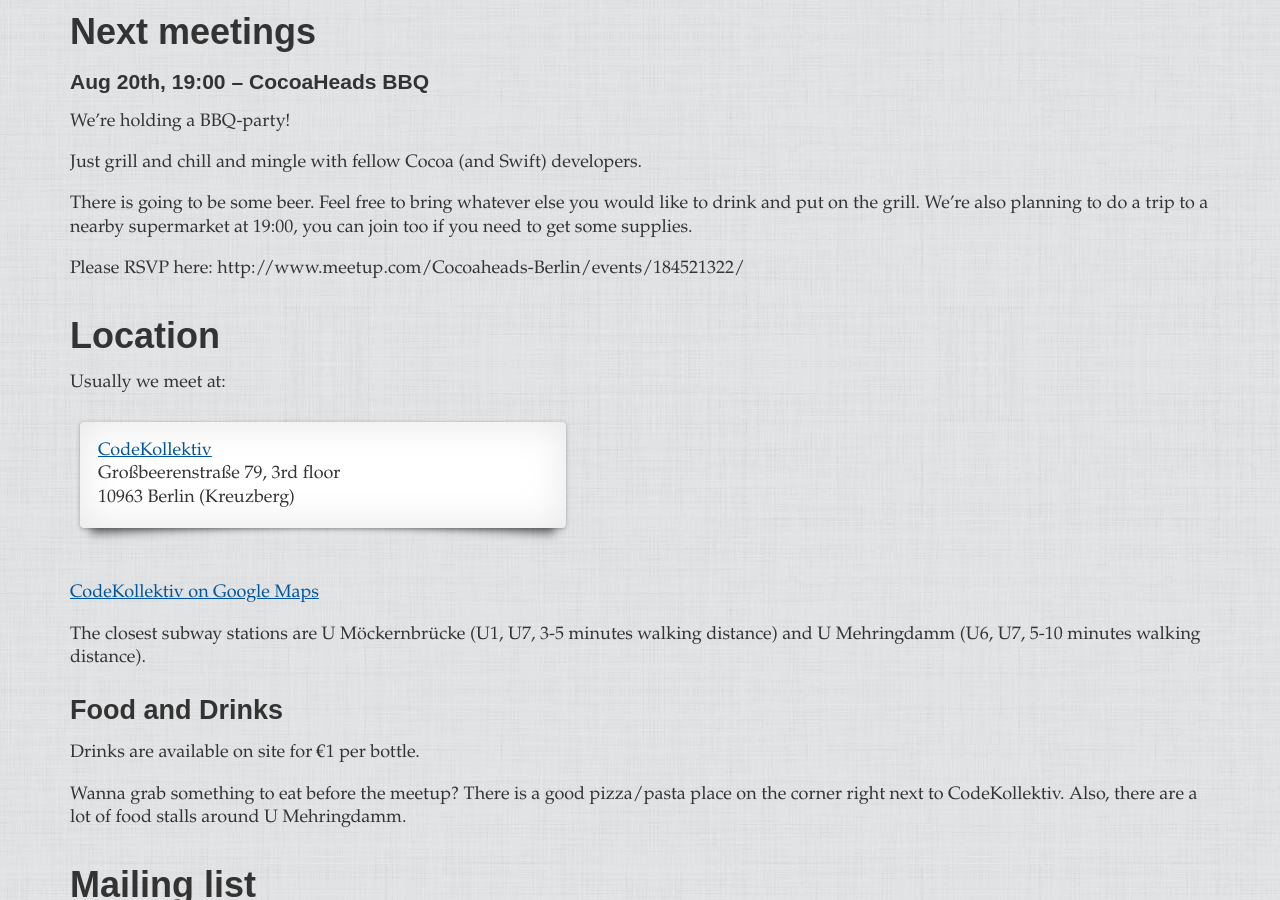
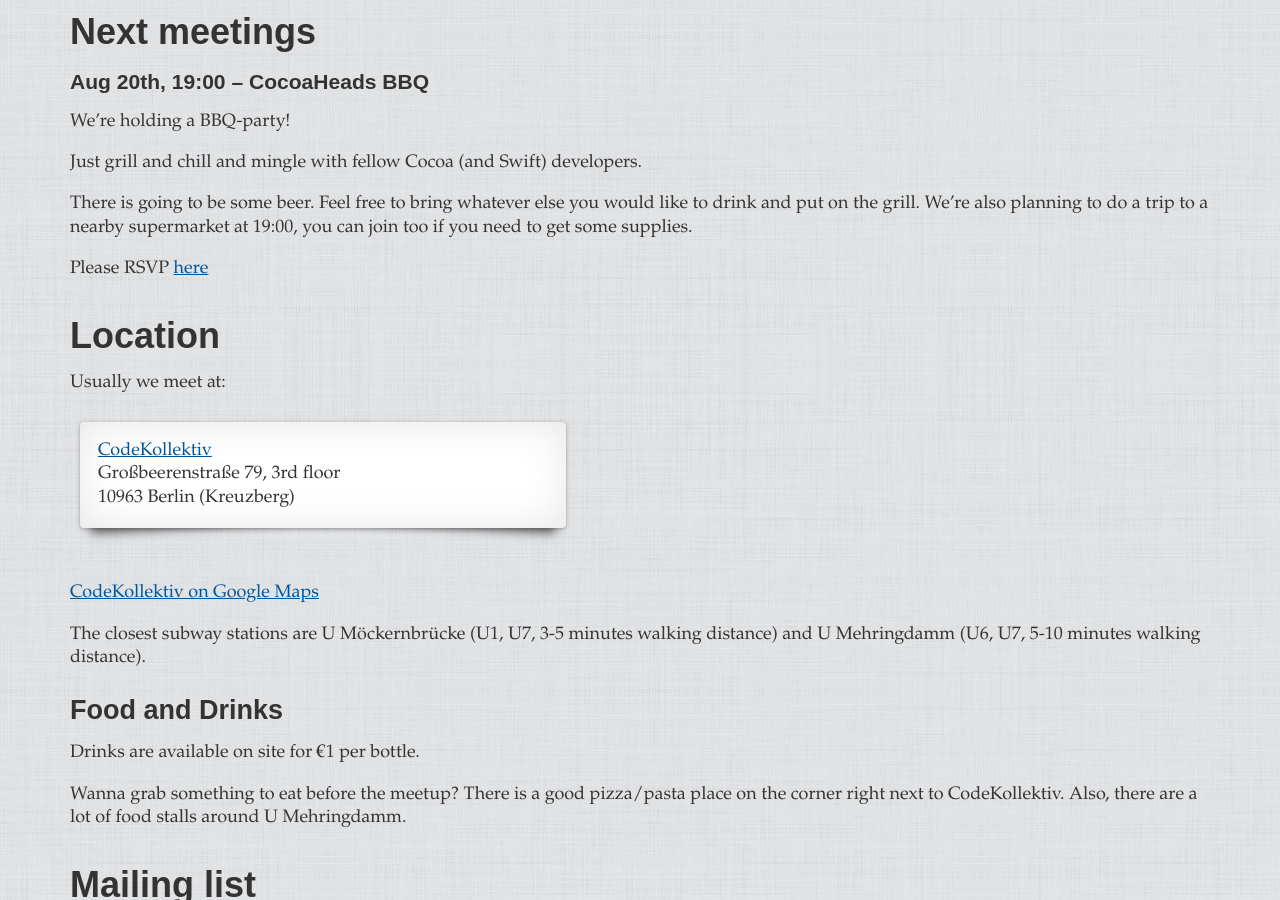
Before and after one commit to cocoaheads-berlin/cocoaheads-berlin.github.com, a Jekyll site: the page built from index.markdown, in a window 1280 px wide and 900 px high, scrolled down 617 px. Built offline with Jekyll 4.4.1, drawn with Linux system fonts in a browser that asks for light colours; some web fonts are replaced; Markdown is read by kramdown in place of the engine named in the settings.

Commit message:
add link to meetup

```diff
--- a/index.markdown
+++ b/index.markdown
@@ -25,7 +25,7 @@ Just grill and chill and mingle with fellow Cocoa (and Swift) developers.
 
 There is going to be some beer. Feel free to bring whatever else you would like to drink and put on the grill. We're also planning to do a trip to a nearby supermarket at 19:00, you can join too if you need to get some supplies.
 
-Please RSVP here: http://www.meetup.com/Cocoaheads-Berlin/events/184521322/
+Please RSVP [here](http://www.meetup.com/Cocoaheads-Berlin/events/184521322/)
 
 
 
```
